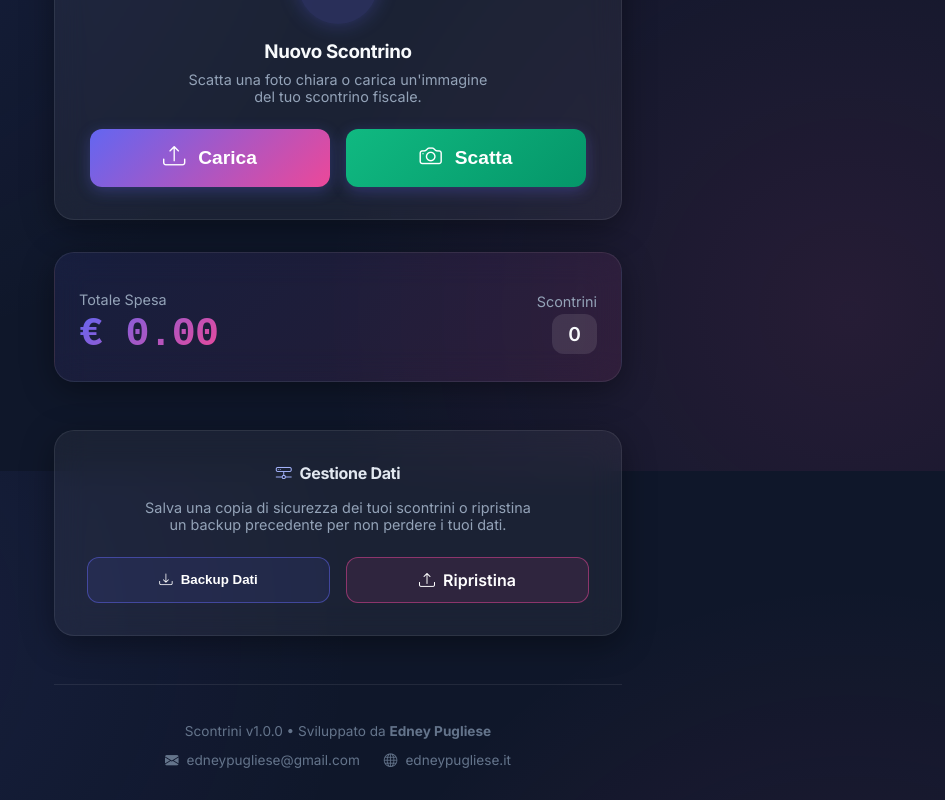
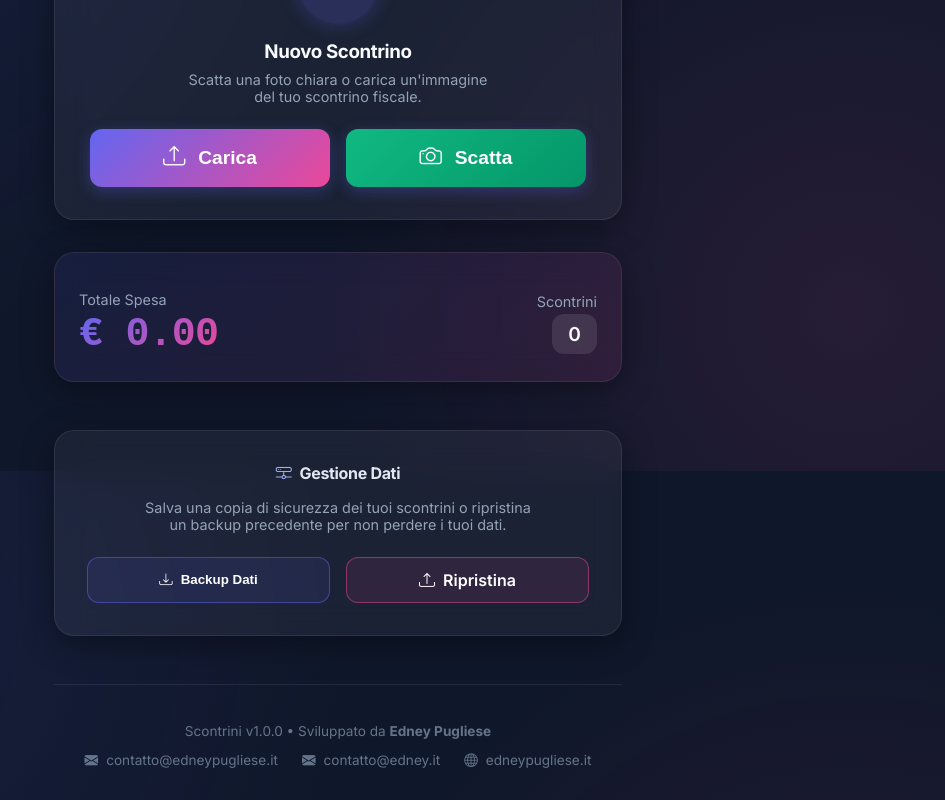
Before and after one commit to edymetal/scontrini, a React (Vite) app: page / in a window 1280 px wide. Shown: the part 329-1129 px from the top of the page, without its empty margins (302-1247 px from the left). Built offline with nearby package versions, Linux system fonts and the light colour scheme; no server answers.

Commit message:
chore: atualiza e-mails de contato no rodapé

```diff
--- a/src/App.jsx
+++ b/src/App.jsx
@@ -183,9 +183,13 @@ function App() {
       }}>
         <p>Scontrini v{version} &bull; Sviluppato da <strong>Edney Pugliese</strong></p>
         <div style={{ marginTop: '0.5rem', display: 'flex', justifyContent: 'center', gap: '1.5rem', flexWrap: 'wrap' }}>
-          <a href="mailto:edneypugliese@gmail.com" style={{ color: 'inherit', textDecoration: 'none', display: 'flex', alignItems: 'center' }}>
+          <a href="mailto:contatto@edneypugliese.it" style={{ color: 'inherit', textDecoration: 'none', display: 'flex', alignItems: 'center' }}>
             <i className="bi bi-envelope-fill" style={{ marginRight: '0.5rem' }}></i>
-            edneypugliese@gmail.com
+            contatto@edneypugliese.it
+          </a>
+          <a href="mailto:contatto@edney.it" style={{ color: 'inherit', textDecoration: 'none', display: 'flex', alignItems: 'center' }}>
+            <i className="bi bi-envelope-fill" style={{ marginRight: '0.5rem' }}></i>
+            contatto@edney.it
           </a>
           <a href="https://www.edneypugliese.it" target="_blank" rel="noopener noreferrer" style={{ color: 'inherit', textDecoration: 'none', display: 'flex', alignItems: 'center' }}>
             <i className="bi bi-globe" style={{ marginRight: '0.5rem' }}></i>
```
